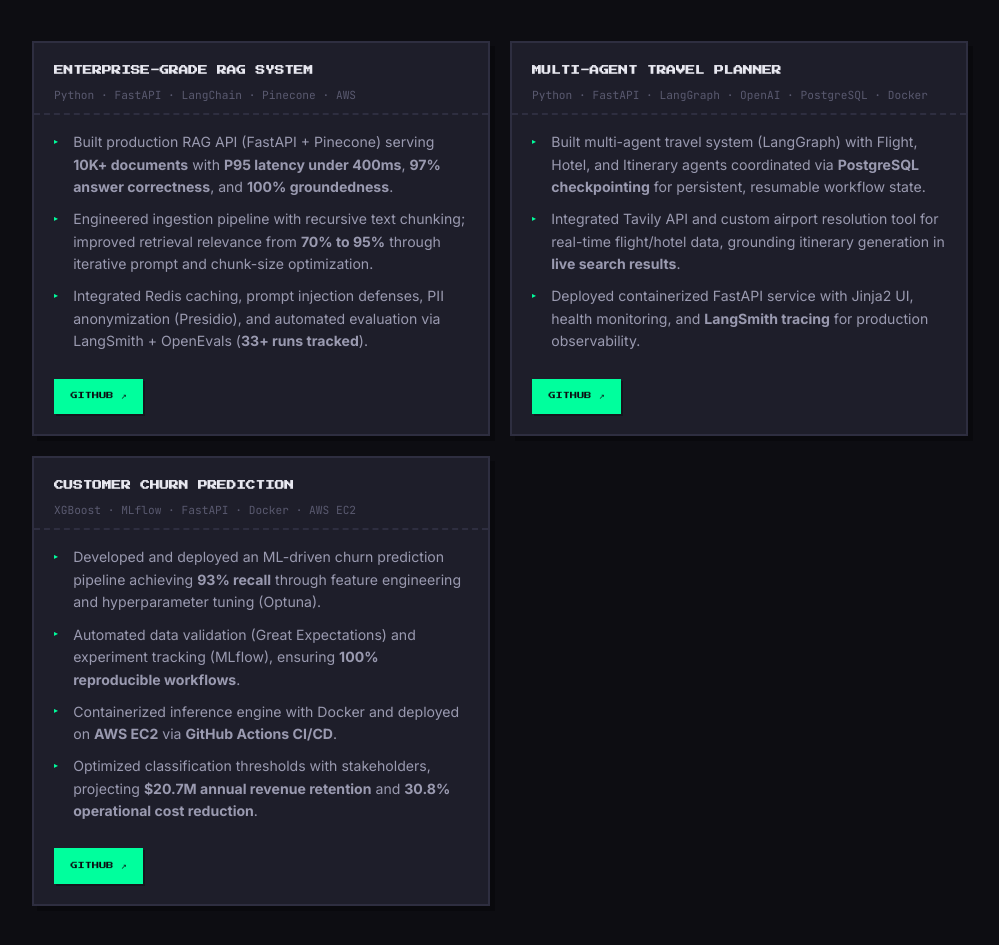
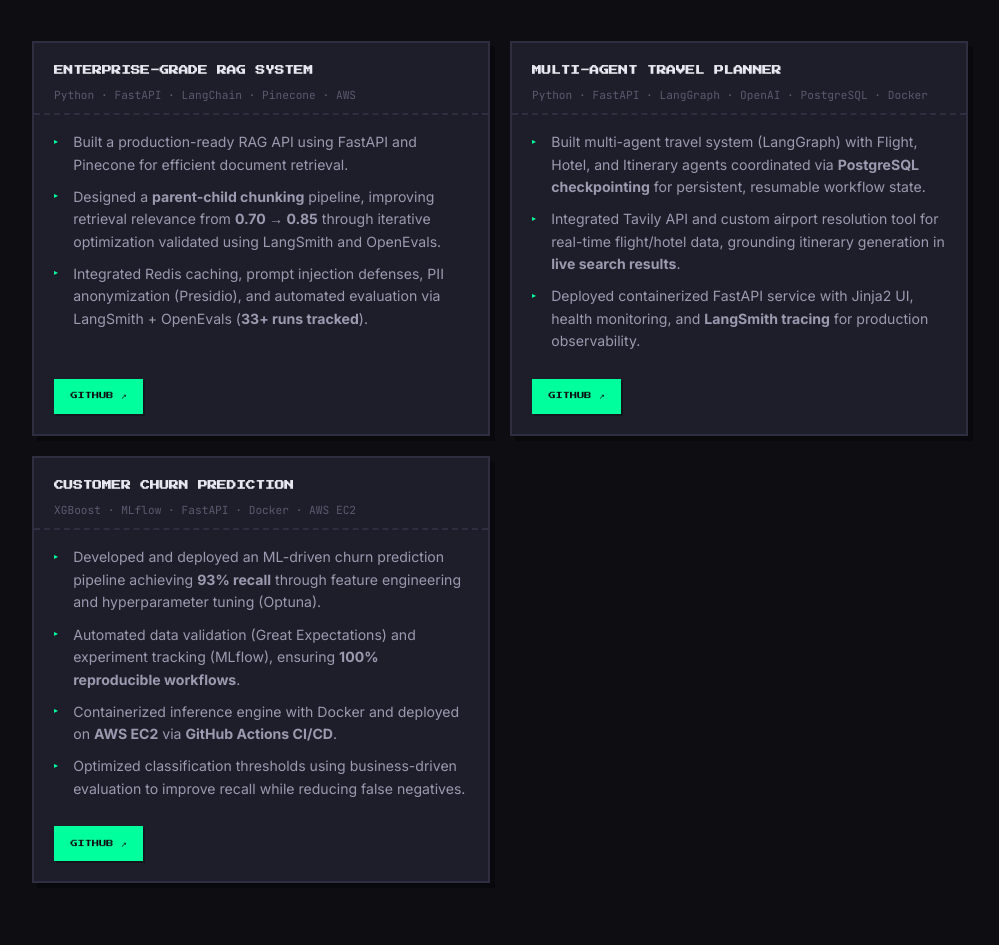
Before and after one commit to nihalsiddiqui7/portfolio-website-updated, a plain HTML site: page index.html in a window 1280 px wide. Shown: the part 2340-3285 px from the top of the page, without its empty margins (140-1139 px from the left). Drawn offline with Linux system fonts and the light colour scheme.

Commit message:
updated cards info

```diff
--- a/index.html
+++ b/index.html
@@ -864,8 +864,8 @@
             </div>
             <div class="project-body">
                 <ul>
-                    <li>Built production RAG API (FastAPI + Pinecone) serving <strong>10K+ documents</strong> with <strong>P95 latency under 400ms</strong>, <strong>97% answer correctness</strong>, and <strong>100% groundedness</strong>.</li>
-                    <li>Engineered ingestion pipeline with recursive text chunking; improved retrieval relevance from <strong>70% to 95%</strong> through iterative prompt and chunk-size optimization.</li>
+                    <li>Built a production-ready RAG API using FastAPI and Pinecone for efficient document retrieval.</li>
+                    <li>Designed a <strong>parent-child chunking</strong>  pipeline, improving retrieval relevance from <strong>0.70 → 0.85</strong> through iterative optimization validated using LangSmith and OpenEvals.</li>
                     <li>Integrated Redis caching, prompt injection defenses, PII anonymization (Presidio), and automated evaluation via LangSmith + OpenEvals (<strong>33+ runs tracked</strong>).</li>
                 </ul>
             </div>
@@ -901,7 +901,7 @@
                     <li>Developed and deployed an ML-driven churn prediction pipeline achieving <strong>93% recall</strong> through feature engineering and hyperparameter tuning (Optuna).</li>
                     <li>Automated data validation (Great Expectations) and experiment tracking (MLflow), ensuring <strong>100% reproducible workflows</strong>.</li>
                     <li>Containerized inference engine with Docker and deployed on <strong>AWS EC2</strong> via <strong>GitHub Actions CI/CD</strong>.</li>
-                    <li>Optimized classification thresholds with stakeholders, projecting <strong>$20.7M annual revenue retention</strong> and <strong>30.8% operational cost reduction</strong>.</li>
+                    <li>Optimized classification thresholds using business-driven evaluation to improve recall while reducing false negatives.</li>
                 </ul>
             </div>
             <div class="project-footer">
```
